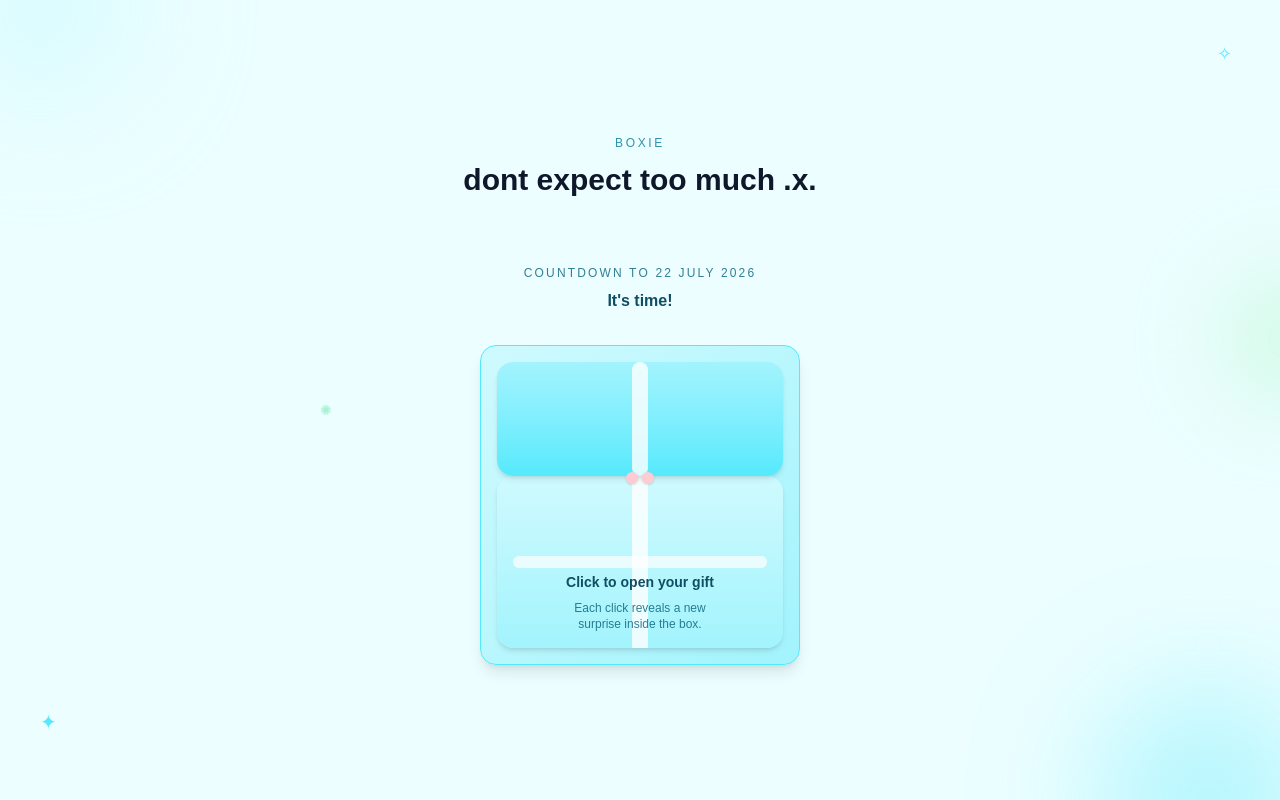
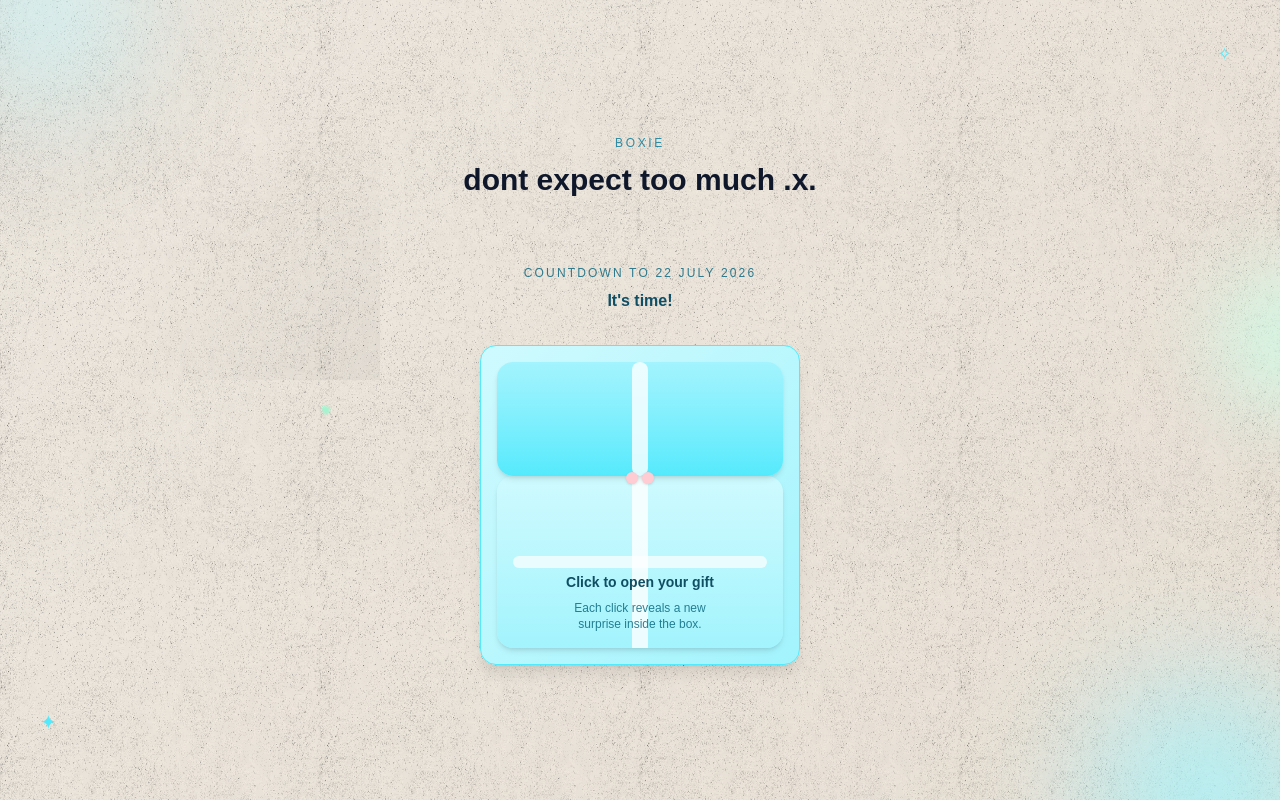
Before and after one commit to kylanjuliana/tiara-box, a Next.js app: page / in a window 1280 px wide. Built offline with nearby package versions, Linux system fonts and the light colour scheme; a web font is replaced by a local one.

Commit message:
Update background styles and add new texture image for improved aesthetics

```diff
--- a/app/globals.css
+++ b/app/globals.css
@@ -1,7 +1,7 @@
 @import "tailwindcss";
 
 :root {
-  --background: #ffffff;
+  --background: #fdf7ee;
   --foreground: #171717;
 }
 
@@ -19,8 +19,17 @@
 }
 
 body {
-  background: var(--background);
+  background-color: var(--background);
   color: var(--foreground);
   font-family: var(--font-gamja), system-ui, -apple-system, BlinkMacSystemFont,
     "Segoe UI", sans-serif;
+  background-image:
+    url("/white-plain-concrete-textured-background_53876-102604.avif"),
+    radial-gradient(circle at 0 0, rgba(0, 0, 0, 0.05) 0, transparent 45%),
+    radial-gradient(circle at 100% 100%, rgba(0, 0, 0, 0.04) 0, transparent 50%),
+    linear-gradient(135deg, #fdf7ee, #f9f0e4);
+  background-size: 320px 320px, 420px 420px, 380px 380px, auto;
+  background-repeat: repeat, no-repeat, no-repeat, no-repeat;
+  background-blend-mode: multiply, normal, normal, normal;
+  background-attachment: fixed;
 }
--- a/app/page.tsx
+++ b/app/page.tsx
@@ -2,7 +2,7 @@ import { GiftExperience } from "./components/GiftExperience";
 
 export default function Home() {
   return (
-    <div className="relative flex min-h-screen items-center justify-center bg-cyan-50 px-4 py-12 sm:px-6 overflow-hidden">
+    <div className="relative flex min-h-screen items-center justify-center px-4 py-12 sm:px-6 overflow-hidden">
       {/* Soft pastel doodles in the background */}
       <div className="pointer-events-none absolute inset-0 z-0">
         {/* Blobs */}
```
Also changed, not shown: public/white-plain-concrete-textured-background_53876-102604.avif (added).
